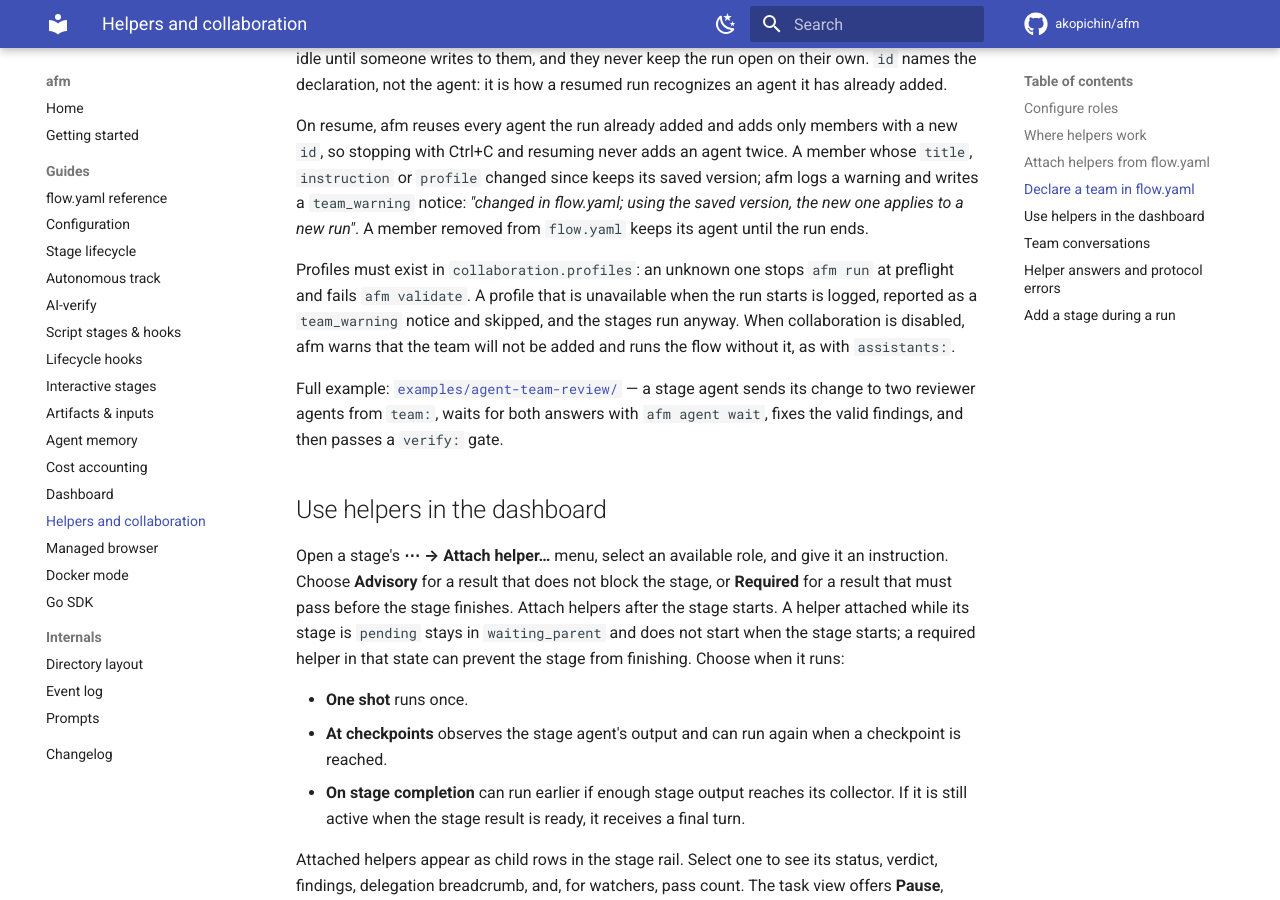
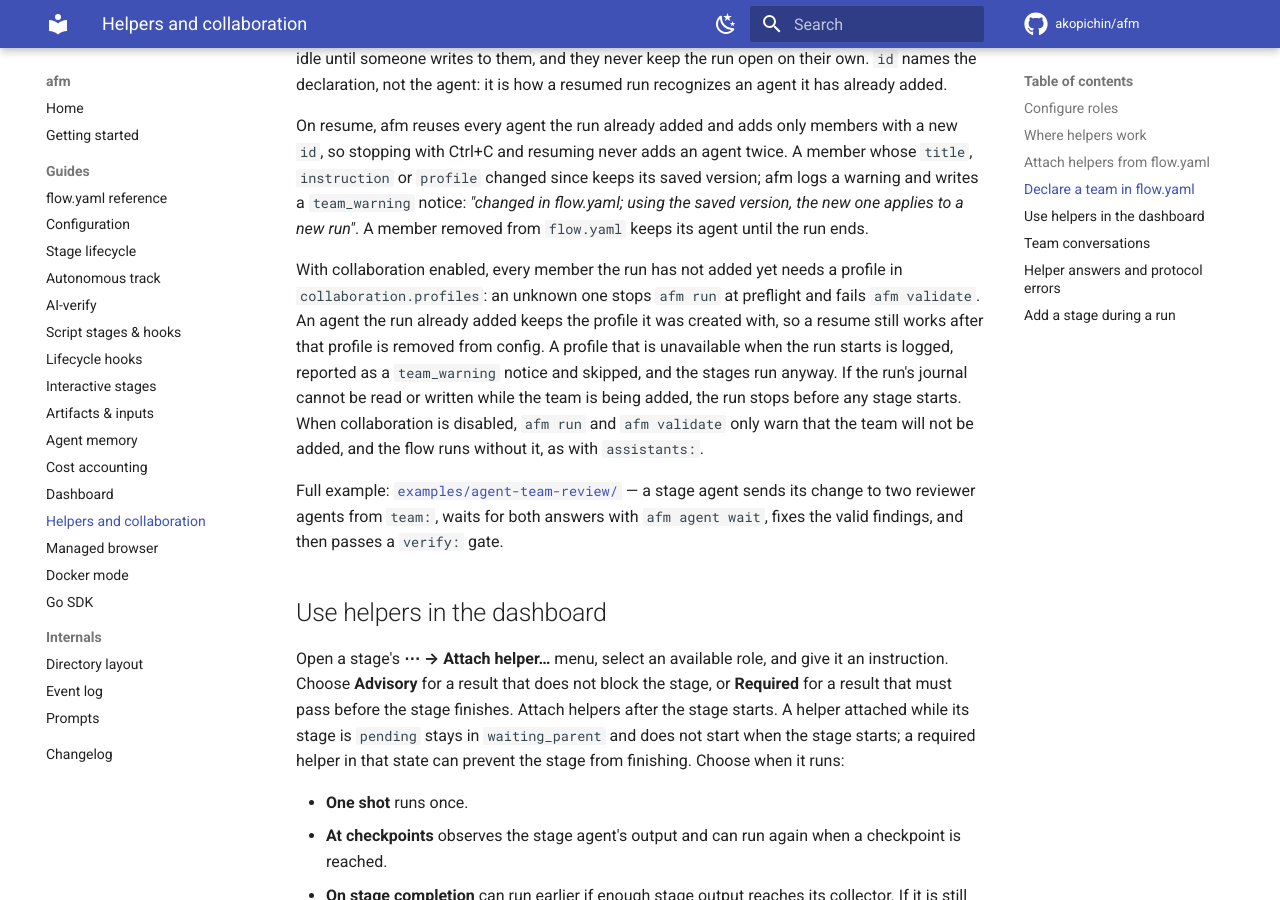
Before and after one commit to akopichin/afm, an MkDocs documentation site: the page built from docs/collaboration.md, in a window 1280 px wide and 900 px high, scrolled down 2919 px. Built offline with MkDocs 1.6.1 and Material for MkDocs 9.7.7, drawn with Linux system fonts in a browser that asks for light colours; comment, search, counter and statistics services are not loaded.

Commit message:
Документация team: неизвестный профиль — ошибка только при включённой коллаборации

```diff
--- a/docs/collaboration.md
+++ b/docs/collaboration.md
@@ -139,11 +139,16 @@ version; afm logs a warning and writes a `team_warning` notice: *"changed in
 flow.yaml; using the saved version, the new one applies to a new run"*. A member
 removed from `flow.yaml` keeps its agent until the run ends.
 
-Profiles must exist in `collaboration.profiles`: an unknown one stops `afm run`
-at preflight and fails `afm validate`. A profile that is unavailable when the
-run starts is logged, reported as a `team_warning` notice and skipped, and the
-stages run anyway. When collaboration is disabled, afm warns that the team will
-not be added and runs the flow without it, as with `assistants:`.
+With collaboration enabled, every member the run has not added yet needs a
+profile in `collaboration.profiles`: an unknown one stops `afm run` at preflight
+and fails `afm validate`. An agent the run already added keeps the profile it
+was created with, so a resume still works after that profile is removed from
+config. A profile that is unavailable when the run starts is logged, reported as
+a `team_warning` notice and skipped, and the stages run anyway. If the run's
+journal cannot be read or written while the team is being added, the run stops
+before any stage starts. When collaboration is disabled, `afm run` and
+`afm validate` only warn that the team will not be added, and the flow runs
+without it, as with `assistants:`.
 
 Full example: [`examples/agent-team-review/`](https://github.com/akopichin/afm/tree/main/examples/agent-team-review)
 — a stage agent sends its change to two reviewer agents from `team:`, waits for
```
Also changed, not shown: CHANGELOG.md (+4 -3 lines), docs/flow-reference.md (+4 -3 lines).
